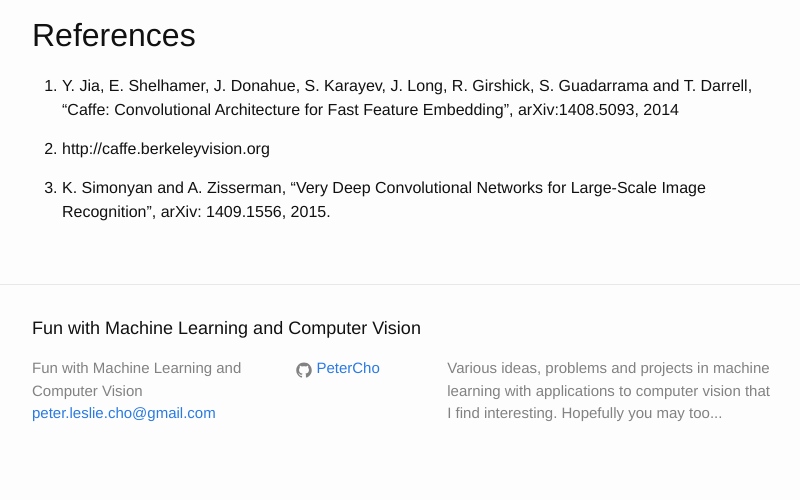
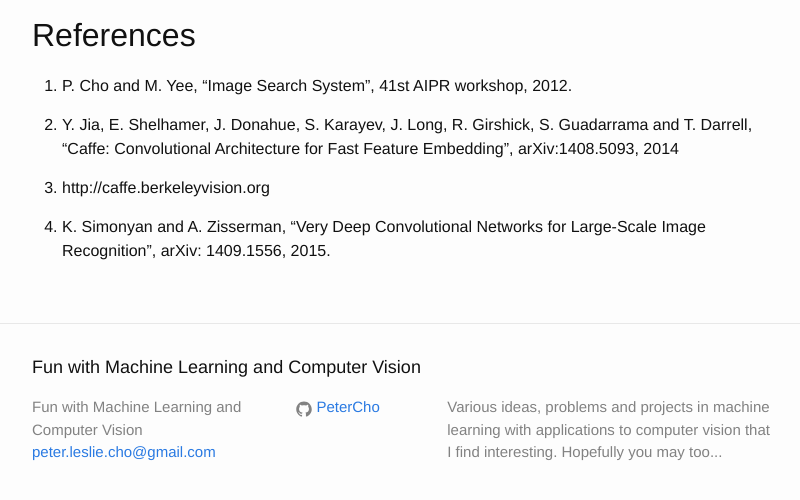
Before and after one commit to PeterCho/blog, a Jekyll site: the page built from _posts/2015-12-09-cvml.markdown, in a window 1280 px wide and 900 px high, scrolled down 4027 px, cut to the strip 376-876 px from the top of the window. Shown: the whole strip, without its empty margins (238-1038 px from the left). Built offline with Jekyll 4.4.1, drawn with Linux system fonts in a browser that asks for light colours.

Commit message:
Added reference to our image search system AIPR paper

```diff
--- a/_posts/2012-12-15-cvml.markdown
+++ b/_posts/2012-12-15-cvml.markdown
@@ -89,3 +89,5 @@
 
 1. D. Blei, "Latent Dirichlet Allocation in C",
 http://www.cs.princeton.edu/~blei/lda-c/
+
+2.  P. Cho and M. Yee, "Image Search System", 41st AIPR workshop, 2012.
--- a/_posts/2015-12-09-cvml.markdown
+++ b/_posts/2015-12-09-cvml.markdown
@@ -117,13 +117,15 @@
 
 ## References
 
-1.  Y. Jia, E. Shelhamer, J. Donahue, S. Karayev, J. Long, R. Girshick,
+1.  P. Cho and M. Yee, "Image Search System", 41st AIPR workshop, 2012.
+
+2.  Y. Jia, E. Shelhamer, J. Donahue, S. Karayev, J. Long, R. Girshick,
 S. Guadarrama and T. Darrell, "Caffe: Convolutional Architecture for Fast
 Feature Embedding", arXiv:1408.5093, 2014
 
-2.  http://caffe.berkeleyvision.org
+3.  http://caffe.berkeleyvision.org
 
-3.  K. Simonyan and A. Zisserman, "Very Deep Convolutional Networks for
+4.  K. Simonyan and A. Zisserman, "Very Deep Convolutional Networks for
 Large-Scale Image Recognition", arXiv: 1409.1556, 2015.
 
 {% comment %}
```
